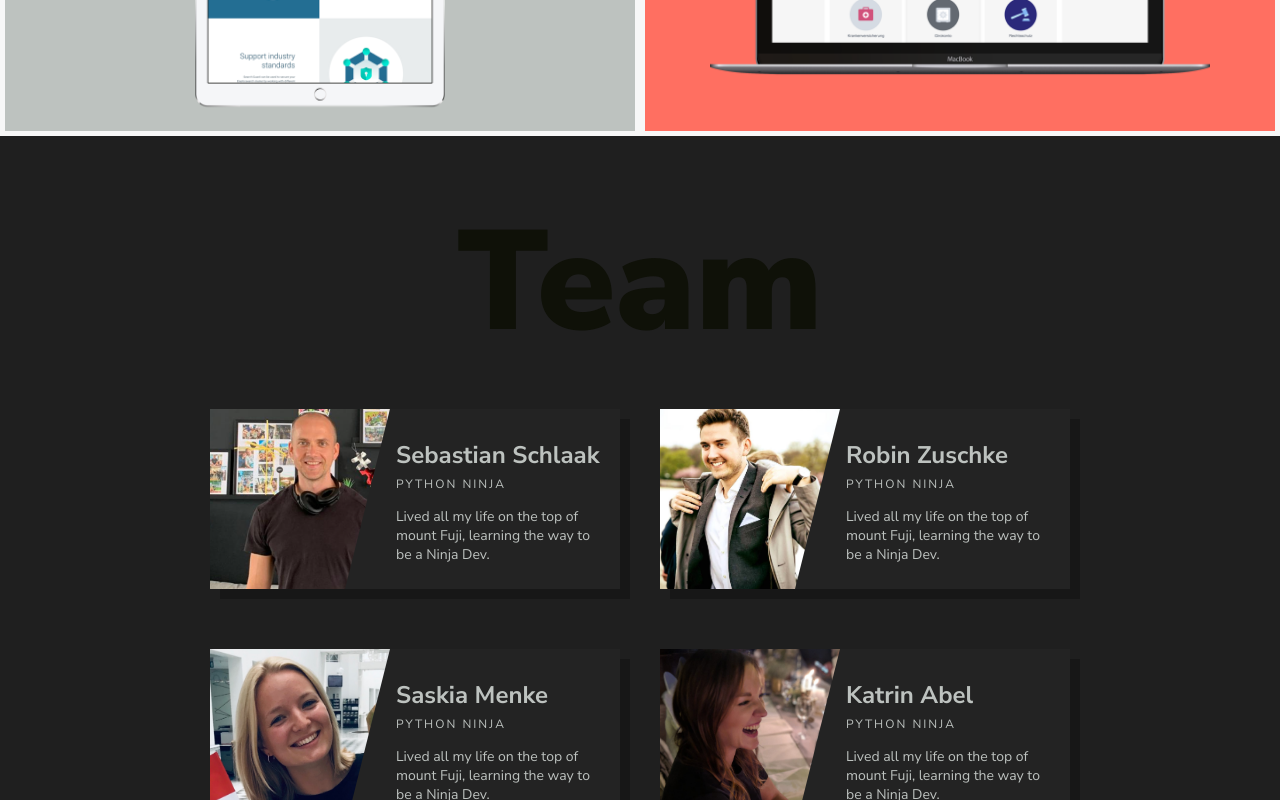
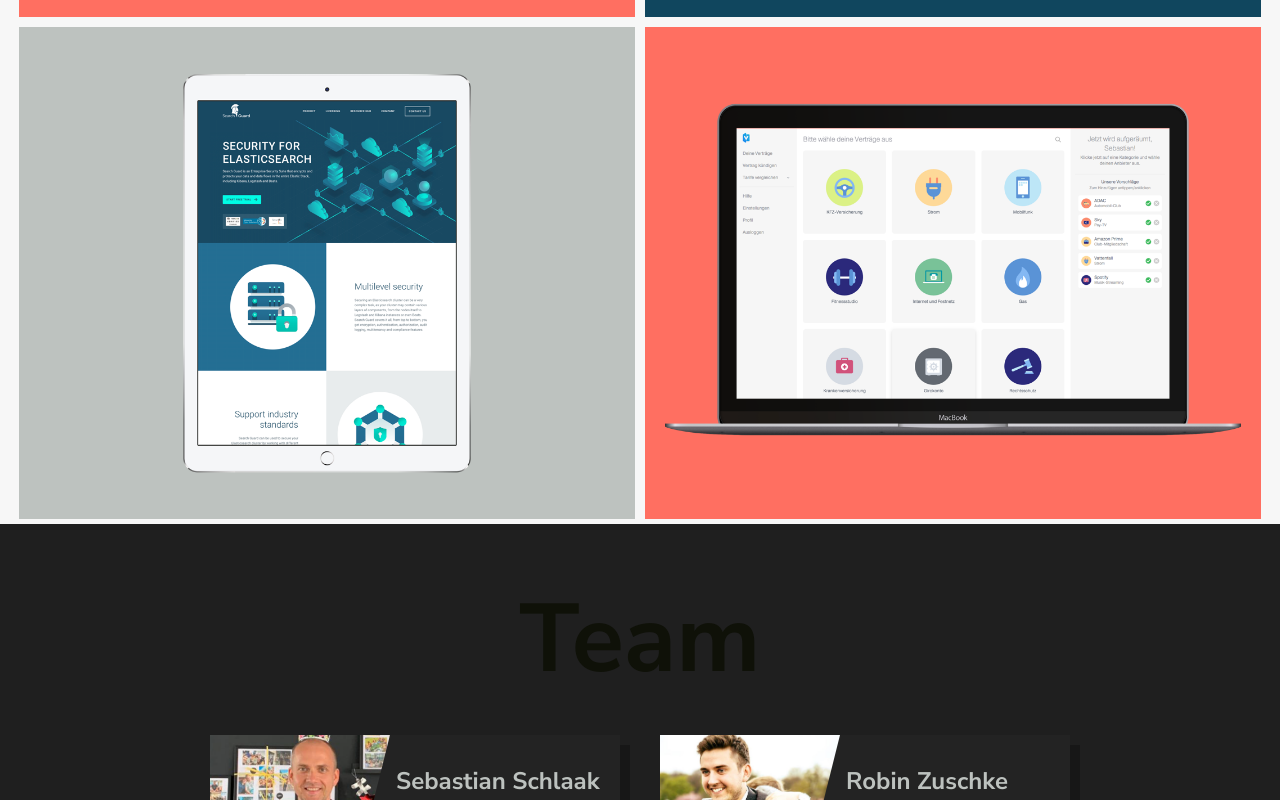
Before and after one commit to SMenke94/codein-homepage, a React (Create React App) app: page / in a window 1280 px wide. Shown: the part 5180-5980 px from the top of the page. Built offline with nearby package versions, Linux system fonts and the light colour scheme.

Commit message:
portfolio + team responsive

```diff
--- a/src/components/Team.js
+++ b/src/components/Team.js
@@ -14,7 +14,7 @@ import rails from '../assets/images/stack/rails.png';
 const Team = () => {
   return (
     <div className="team-wrapper" id="team">
-      <div className="row">
+      <div className="row" id="team-row">
       <div className="team-header">Team</div>
       {/* <div className="team-description">
         We all come from different professional backgrounds. Each bringing a unique set of skills to the team.
--- a/src/styles/Hero.scss
+++ b/src/styles/Hero.scss
@@ -46,6 +46,4 @@
 .hero-slogan {
   color: $textGrey;
   font-size: 24px;
-  @media only screen and (max-width: $mobile) {
-  }
 }
--- a/src/styles/Services.scss
+++ b/src/styles/Services.scss
@@ -129,6 +129,7 @@
       border-top-color: $black;
       border-bottom-color: $white;
       border-right-color: $white;
+      transition: border 0.3s;
       @media only screen and (max-width: $mobile) {
         border-left-color: $pantone;
         border-top-color: $pantone;
@@ -148,3 +149,13 @@
     }
   }
 }
+
+.card:hover:after {
+  border-width: 0;
+  border-bottom: 2px dashed $black;
+  border-right: 2px dashed $black;
+  // border-left-color: $black;
+  // border-top-color: $black;
+  // border-bottom-color: $white;
+  // border-right-color: $white;
+}
--- a/src/styles/Values.scss
+++ b/src/styles/Values.scss
@@ -12,7 +12,7 @@
   @media only screen and (min-width: $xl) {
     justify-content: center;
   }
-  @media only screen and (max-width: $tabletBig) {
+  @media only screen and (max-width: $xl) {
     height: 100%;
   }
 }
@@ -26,7 +26,6 @@
   @media only screen and (max-width: $mobile) {
     padding-top: 24px;
     font-size: 48px;
-    // line-height: 30px;
   }
 }
 
--- a/src/styles/portfolio.scss
+++ b/src/styles/portfolio.scss
@@ -14,6 +14,10 @@
   font-weight: 700;
   text-align: center;
   padding-top: 50px;
+  @media only screen and (max-width: $mobile) {
+    padding: 24px 0;
+    font-size: 48px;
+  }
 }
 
 .portfolio-filter {
@@ -51,24 +55,36 @@
 .portfolio-boxes {
   display: flex;
   flex-wrap: wrap;
+  justify-content: center;
 }
 
 .portfolio-box {
-  flex: 1;
+  // flex: 1;
+  max-width: 45vw;
   transition: all 0.5s ease;
   border: $beige 5px solid;
   position: relative;
+  padding: 20px;
+  @media only screen and (max-width: $tabletBig) {
+    max-width: unset;
+    border: unset;
+  }
 }
 
 .portfolio-box-image {
-  height: 100%;
+  // height: 100%;
+  width: 45vw;
   display: flex;
   justify-content: center;
   align-content: center;
+  @media only screen and (max-width: $tabletBig) {
+    width: unset;
+    border: unset;
+  }
 }
 
 .portfolio-box-image img {
-  max-width: 500px;
+  width: 100%;
   padding: 10px;
 }
 
--- a/src/styles/team.scss
+++ b/src/styles/team.scss
@@ -12,12 +12,22 @@
   position: absolute;
 }
 
+.row#team-row {
+  @media only screen and (max-width: $tabletBig) {
+    padding: 0;
+  }
+}
+
 .team-header {
   color: $black;
-  font-size: 141px;
-  font-weight: 900;
+  font-size: 96px;
+  font-weight: 700;
   text-align: center;
   padding-top: 50px;
+  @media only screen and (max-width: $mobile) {
+    padding-top: 24px;
+    font-size: 48px;
+  }
 }
 
 .team-description {
@@ -30,10 +40,11 @@
   position: relative;
   display: flex;
   flex-wrap: wrap;
+  justify-content: center;
 }
 
 .team-card {
-  width: 410px;
+  max-width: 410px;
   height: 180px;
   background-color: rgba(35,35,35,1);
   box-shadow: 10px 10px 0px rgba(10,10,10,0.35);
@@ -44,7 +55,7 @@
 }
 
 .team-card img {
-  width: 180px;
+  max-width: 180px;
   clip-path: polygon(0 0, 100% 0, 75% 100%, 0 100%);
   z-index: 4;
   position: absolute;
@@ -54,12 +65,19 @@
   padding: 1rem;
   color: $lightGrey;
   margin-left: 170px;
+  @media only screen and (max-width: $mobile) {
+    padding: -10px 5px -10px 10px;
+  }
 }
 
 .team-card-name {
   font-size: 24px;
   margin: 5px 0px;
   font-weight: bold;
+  @media only screen and (max-width: $mobile) {
+    font-size: 16px;
+    margin: 0;
+  }
 }
 
 .team-card-title {
@@ -72,13 +90,16 @@
 .team-card-general-bio {
   font-size: 14px;
   margin-top: 15px;
-  // font-style: italic;
+  @media only screen and (max-width: $mobile) {
+    margin-top: 5px;
+    font-size: 12px;
+  }
 }
 
 .team-card-additional {
   position: absolute;
-  width: 135px;
-  height: 179px;
+  max-width: 135px;
+  // height: 179px;
   background: $pantone;
   transition: width 0.6s;
   overflow: hidden;
```
